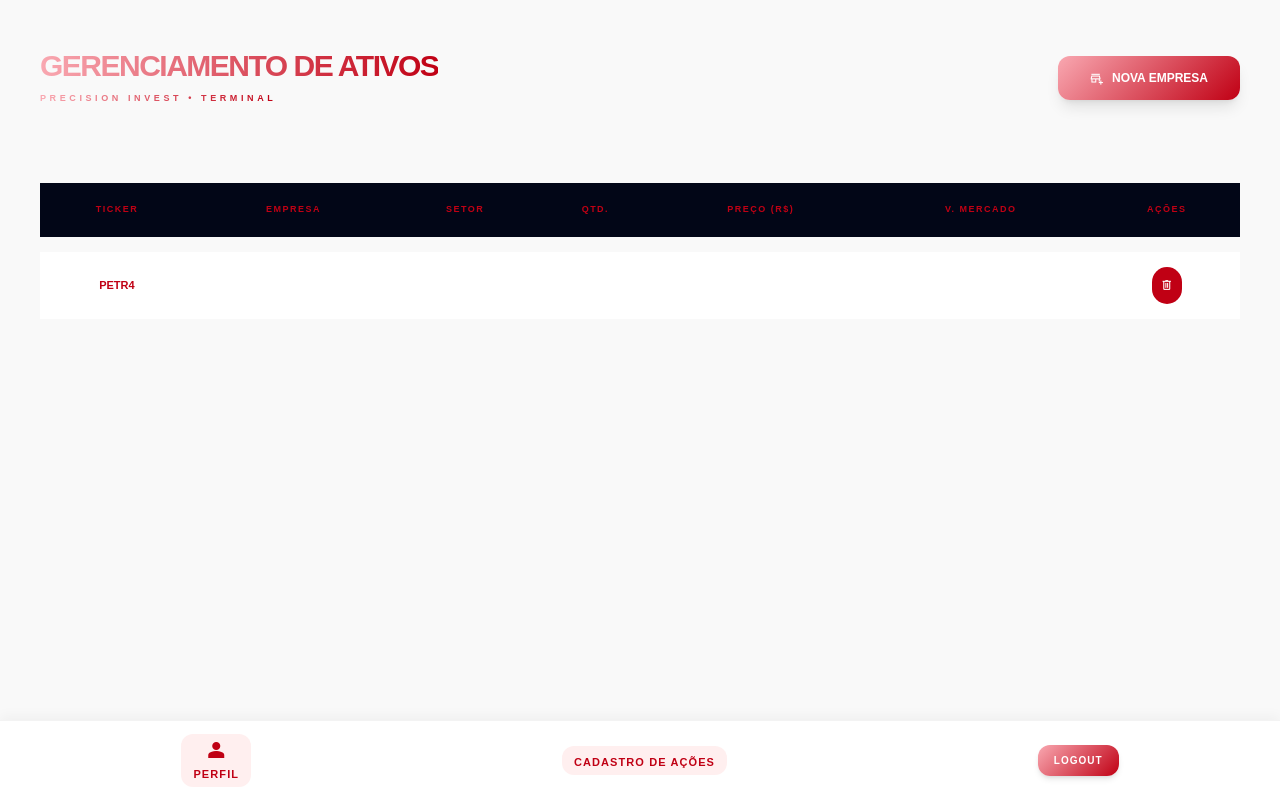
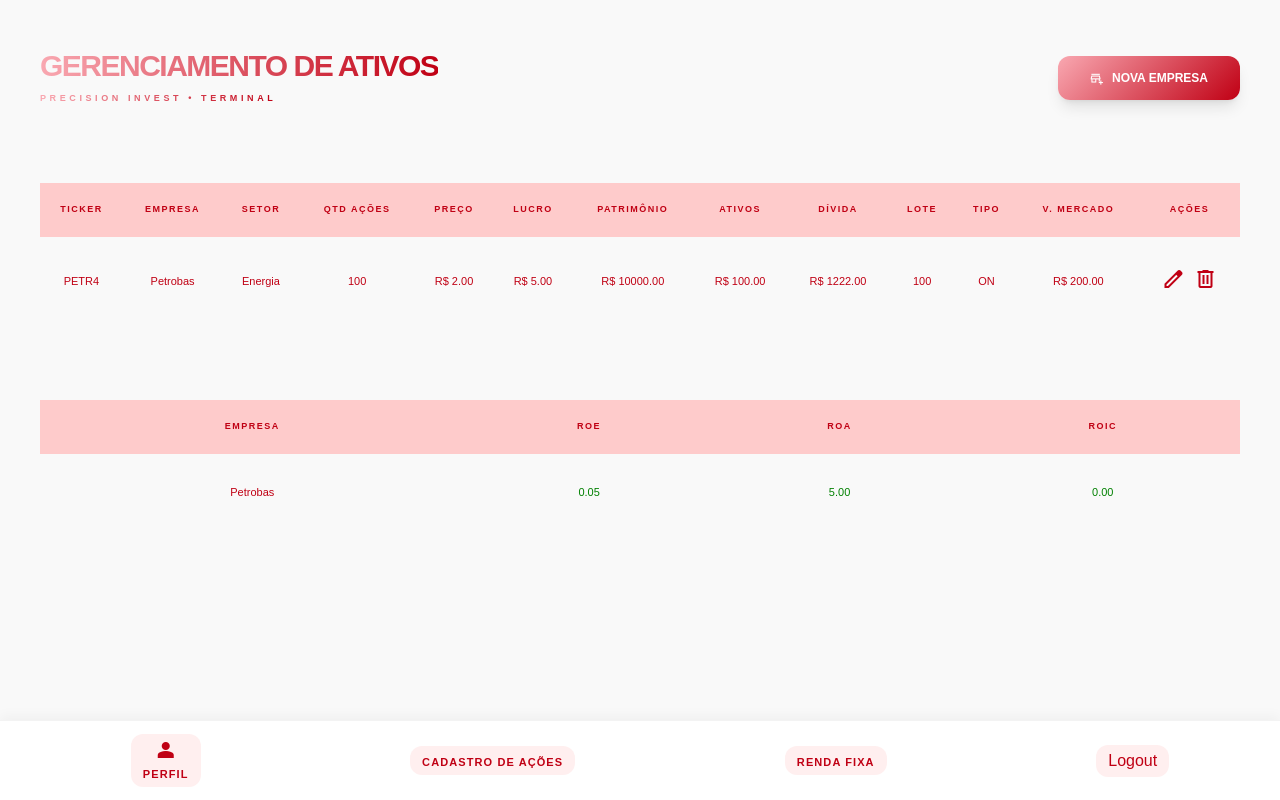
Before and after one commit to thayla528/Registro_acoes, a Flask app: page /cadastro_de_acao in a window 1280 px wide. Run offline with Flask 3, Linux system fonts and the light colour scheme; a user stored in the database is signed in; data comes from the database, SQL or seed files in the repository; both versions use the stored data as it was after the commit; some libraries are stand-ins or nearby versions.

Commit message:
cadastro_acoes

```diff
--- a/app.py
+++ b/app.py
@@ -1,56 +1,11 @@
 from flask import Flask, render_template, session, request, redirect, url_for, flash
-import sqlite3
 import os
+from banco import conectar  # banco.py deve conter conectar() e criar_tabela()
 
 app = Flask(__name__)
 app.secret_key = "chave_secreta"
 
-# ------------------ FUNÇÕES DE BANCO ------------------
-def conectar():
-    conn = sqlite3.connect("banco.db")
-    conn.row_factory = sqlite3.Row  # Para acessar colunas por nome
-    return conn
-
-def criar_tabela():
-    conn = conectar()
-    cursor = conn.cursor()
-
-    # Tabela de Usuários
-    cursor.execute("""
-        CREATE TABLE IF NOT EXISTS usuarios (
-            id INTEGER PRIMARY KEY AUTOINCREMENT,
-            nome TEXT NOT NULL,
-            email TEXT UNIQUE NOT NULL,
-            senha TEXT NOT NULL
-        )
-    """)
-
-    # Tabela de Empresas (corrigida: campos numéricos permitem NULL)
-    cursor.execute("""
-        CREATE TABLE IF NOT EXISTS empresas (
-            id INTEGER PRIMARY KEY AUTOINCREMENT,
-            ticker TEXT NOT NULL,
-            empresa TEXT NOT NULL,
-            setor TEXT NOT NULL,
-            num_acoes INTEGER,
-            preco_acao REAL,
-            lucro_liquido REAL,
-            patrimonio REAL,
-            ativos REAL,
-            divida REAL,
-            lote INTEGER,
-            tipo_acao TEXT NOT NULL
-        )
-    """)
-
-    conn.commit()
-    conn.close()
-
-# Cria tabelas ao iniciar
-criar_tabela()
-
-# ------------------ ROTAS ------------------
-
+# ------------------ LOGIN ------------------
 @app.route("/", methods=["GET", "POST"])
 def login():
     if request.method == "POST":
@@ -67,7 +22,7 @@
         flash("Erro no login", "danger")
     return render_template("login.html")
 
-
+# ------------------ CADASTRO DE USUÁRIO ------------------
 @app.route("/cadastro", methods=["GET", "POST"])
 def cadastro():
     if request.method == "POST":
@@ -81,15 +36,13 @@
             conn.commit()
             flash("Cadastro realizado com sucesso!", "success")
             return redirect(url_for("login"))
-        except sqlite3.IntegrityError:
-            flash("Email já cadastrado!", "danger")
         except Exception as e:
             flash(f"Erro ao cadastrar: {e}", "danger")
         finally:
             conn.close()
     return render_template("cadastro.html")
 
-
+# ------------------ PERFIL ------------------
 @app.route("/perfil")
 def perfil():
     if "usuario" not in session:
@@ -101,12 +54,11 @@
     conn.close()
     return render_template("perfil.html", usuario=session["usuario"], empresas=empresas, os=os)
 
-
+# ------------------ UPLOAD DE FOTO ------------------
 @app.route("/upload_foto", methods=["POST"])
 def upload_foto():
     if "usuario" not in session:
         return redirect(url_for("login"))
-
     if "foto" not in request.files:
         flash("Nenhum arquivo enviado!", "danger")
         return redirect(url_for("perfil"))
@@ -123,7 +75,7 @@
     flash("Foto atualizada com sucesso!", "success")
     return redirect(url_for("perfil"))
 
-
+# ------------------ CADASTRO DE AÇÕES ------------------
 @app.route("/cadastro_de_acao")
 def cadastro_de_acao():
     if "usuario" not in session:
@@ -135,61 +87,140 @@
     conn.close()
     return render_template("cadastro_acao.html", empresas=empresas)
 
+@app.route('/simulador', methods=['GET', 'POST'])
+def simulador():
+    valor = 0
 
+    if request.method == 'POST':
+        valor = float(request.form.get('valor', 0))
+
+    return render_template('simulador.html', valor=valor)
+
+@app.route('/investimentos', methods=['GET', 'POST'])
+def investimentos():
+    conn = conectar()
+    cursor = conn.cursor()
+
+    if request.method == 'POST':
+        tipo = request.form['tipo']
+        valor = float(request.form['valor'])
+        taxa = float(request.form['taxa'])
+        tempo = int(request.form['tempo'])
+
+
+        # cálculo simples (juros simples mensal)
+        lucro = valor * ((taxa/100) / 12) * tempo
+
+        cursor.execute("""
+            INSERT INTO investimentos (usuario, tipo, valor_investido, taxa, tempo, lucro)
+            VALUES (?, ?, ?, ?, ?, ?)
+        """, (session['usuario'], tipo, valor, taxa, tempo, lucro))
+
+        conn.commit()
+
+    cursor.execute("SELECT * FROM investimentos WHERE usuario = ?", (session['usuario'],))
+    dados = cursor.fetchall()
+    conn.close()
+
+    return render_template('investimentos.html', investimentos=dados)
+
+# ------------------ CADASTRAR EMPRESA ------------------
 @app.route("/cadastrar_empresa", methods=["POST"])
 def cadastrar_empresa():
+    if "usuario" not in session:
+        flash("Você precisa estar logado!", "warning")
+        return redirect(url_for("login"))
+
     try:
-        # Captura todos os campos do formulário
-        ticker = request.form.get("ticker").upper()
-        empresa = request.form.get("empresa")
-        setor = request.form.get("setor")
+        # Captura dados do formulário
+        def parse_float(val):
+            if val is None or val == "":
+                return 0.0
+            return float(str(val).replace(",", "."))
+
+        ticker = (request.form.get("ticker") or "").strip().upper()
+        empresa_nome = (request.form.get("empresa") or "").strip()
+        setor = (request.form.get("setor") or "").strip()
         num_acoes = int(request.form.get("num_acoes") or 0)
-        preco_acao = float(request.form.get("preco_acao") or 0)
-        lucro_liquido = float(request.form.get("lucro_liquido") or 0)
-        patrimonio = float(request.form.get("patrimonio") or 0)
-        ativos = float(request.form.get("ativos") or 0)
-        divida = float(request.form.get("divida") or 0)
+        preco_acao = parse_float(request.form.get("preco_acao"))
+        lucro_liquido = parse_float(request.form.get("lucro_liquido"))
+        patrimonio = parse_float(request.form.get("patrimonio"))
+        ativos = parse_float(request.form.get("ativos"))
+        divida = parse_float(request.form.get("divida"))
         lote = int(request.form.get("lote") or 100)
-        tipo_acao = request.form.get("tipo_acao").upper() or "ON"
+        tipo_acao = (request.form.get("tipo_acao") or "ON").strip().upper()
 
-        # Insere no banco
+        if not ticker or not empresa_nome or not setor or num_acoes <= 0 or preco_acao <= 0:
+            flash("Campos obrigatórios inválidos!", "danger")
+            return redirect(url_for("perfil"))
+
         conn = conectar()
         cursor = conn.cursor()
         cursor.execute("""
-            INSERT INTO empresas (ticker, empresa, setor, num_acoes, preco_acao, lucro_liquido, patrimonio, ativos, divida, lote, tipo_acao)
-            VALUES (?, ?, ?, ?, ?, ?, ?, ?, ?, ?, ?)
-        """, (ticker, empresa, setor, num_acoes, preco_acao, lucro_liquido, patrimonio, ativos, divida, lote, tipo_acao))
-
+            INSERT INTO empresas (
+                ticker, empresa, setor, num_acoes, preco_acao,
+                lucro_liquido, patrimonio, ativos, divida, lote, tipo_acao
+            ) VALUES (?, ?, ?, ?, ?, ?, ?, ?, ?, ?, ?)
+        """, (
+            ticker, empresa_nome, setor, num_acoes, preco_acao,
+            lucro_liquido, patrimonio, ativos, divida, lote, tipo_acao
+        ))
         conn.commit()
         conn.close()
-
         flash("Empresa cadastrada com sucesso!", "success")
     except Exception as e:
-        print(f"ERRO NO CONSOLE: {e}")
-        flash(f"Erro ao cadastrar: {e}", "danger")
+        print("ERRO AO CADASTRAR EMPRESA:", e)
+        flash(f"Erro ao cadastrar empresa: {e}", "danger")
 
     return redirect(url_for("perfil"))
 
-
+# ------------------ EDITAR EMPRESA ------------------
 @app.route("/editar_empresa/<int:id>", methods=["GET", "POST"])
 def editar_empresa(id):
     if "usuario" not in session:
         return redirect(url_for("login"))
+
     conn = conectar()
     cursor = conn.cursor()
+
     if request.method == "POST":
-        cursor.execute("UPDATE empresas SET ticker=?, empresa=?, setor=?, preco_acao=?, lucro_liquido=? WHERE id=?",
-                       (request.form.get("ticker"), request.form.get("empresa"), request.form.get("setor"),
-                        float(request.form.get("preco_acao")), float(request.form.get("lucro_liquido")), id))
+        def parse_float(val):
+            if val is None or val == "":
+                return 0.0
+            return float(str(val).replace(",", "."))
+
+        ticker = (request.form.get("ticker") or "").strip().upper()
+        empresa_nome = (request.form.get("empresa") or "").strip()
+        setor = (request.form.get("setor") or "").strip()
+        num_acoes = int(request.form.get("num_acoes") or 0)
+        preco_acao = parse_float(request.form.get("preco_acao"))
+        lucro_liquido = parse_float(request.form.get("lucro_liquido"))
+        patrimonio = parse_float(request.form.get("patrimonio"))
+        ativos = parse_float(request.form.get("ativos"))
+        divida = parse_float(request.form.get("divida"))
+        lote = int(request.form.get("lote") or 100)
+        tipo_acao = (request.form.get("tipo_acao") or "ON").strip().upper()
+
+        cursor.execute("""
+            UPDATE empresas
+            SET ticker=?, empresa=?, setor=?, num_acoes=?, preco_acao=?,
+                lucro_liquido=?, patrimonio=?, ativos=?, divida=?, lote=?, tipo_acao=?
+            WHERE id=?
+        """, (
+            ticker, empresa_nome, setor, num_acoes, preco_acao,
+            lucro_liquido, patrimonio, ativos, divida, lote, tipo_acao, id
+        ))
         conn.commit()
         conn.close()
+        flash("Empresa atualizada com sucesso!", "success")
         return redirect(url_for("perfil"))
+
     cursor.execute("SELECT * FROM empresas WHERE id = ?", (id,))
     empresa = cursor.fetchone()
     conn.close()
     return render_template("editar_acao.html", empresa=empresa)
 
-
+# ------------------ EXCLUIR EMPRESA ------------------
 @app.route("/excluir_empresa/<int:id>")
 def excluir_empresa(id):
     if "usuario" not in session:
@@ -202,13 +233,13 @@
     flash("Empresa excluída com sucesso!", "success")
     return redirect(url_for("perfil"))
 
-
+# ------------------ LOGOUT ------------------
 @app.route("/logout")
 def logout():
     session.clear()
     flash("Logout realizado com sucesso!", "success")
     return redirect(url_for("login"))
 
-
+# ------------------ RODAR ------------------
 if __name__ == "__main__":
     app.run(host='0.0.0.0', port=5000, debug=True)
--- a/templates/base.html
+++ b/templates/base.html
@@ -41,8 +41,12 @@
         <span class="font-inter text-[11px] font-bold uppercase tracking-[0.1em] mt-1">Cadastro de ações</span>
     </a>
 
+     <a class="flex flex-col items-center justify-center text-[#c00014] dark:text-[#ffb4ab] bg-[#fecbcb]/30 rounded-xl px-3 py-1 active:scale-90 transition-all duration-200" href="{{ url_for('simulador') }}">
+        <span class="font-inter text-[11px] font-bold uppercase tracking-[0.1em] mt-1">Renda fixa</span>
+    </a>
+
     <!-- Botão de Sair -->
-    <a href="{{ url_for('logout') }}"
+    <a class="flex flex-col items-center justify-center text-[#c00014] dark:text-[#ffb4ab] bg-[#fecbcb]/30 rounded-xl px-3 py-1 active:scale-90 transition-all duration-200" href="{{ url_for('logout') }}"
            class="bg-gradient-pink-red text-white font-black py-2 px-4 rounded-xl shadow-md uppercase text-[10px] tracking-widest hover:brightness-110 transition-all">
            Logout
     </a>
--- a/templates/cadastro_acao.html
+++ b/templates/cadastro_acao.html
@@ -23,21 +23,22 @@
     width: 100%;
     border-collapse: separate;
     border-spacing: 0 15px;
+    border-radius: 15px;
+    overflow: hidden;
 }
 
-    .table-precision thead tr { background-color: #05070a; }
 .table-precision thead th {
-        padding: 20px 10px;
+    background-color: var(--pink-baby);
     color: var(--precision-red);
     font-size: 9px;
     font-weight: 900;
     text-transform: uppercase;
     letter-spacing: 1.5px;
     text-align: center;
+    padding: 20px 10px;
 }
 
 .table-row-precision {
-        background-color: #ffffff;
     border: 2px solid var(--pink-baby);
 }
 
@@ -57,13 +58,14 @@
 }
 
 .modal-overlay {
-        background-color: rgba(0, 0, 0, 0.4);
+    background-color: rgba(0,0,0,0.4);
     backdrop-filter: blur(4px);
 }
 </style>
 
 <div class="max-w-7xl mx-auto px-4 pb-20">
-    <!-- CABEÇALHO -->
+
+    <!-- HEADER -->
     <div class="flex justify-between items-center mb-10 mt-6">
         <div>
             <h1 class="text-3xl font-black uppercase tracking-tighter">
@@ -75,13 +77,13 @@
         </div>
 
         <button onclick="document.getElementById('modalCadastro').classList.remove('hidden')"
-                class="bg-gradient-pink-red text-white font-black py-3 px-8 rounded-xl shadow-lg active:scale-95 transition-all flex items-center gap-2 text-xs">
+                class="bg-gradient-pink-red text-white font-black py-3 px-8 rounded-xl shadow-lg flex items-center gap-2 text-xs">
             <span class="material-symbols-outlined text-sm">add_business</span>
             NOVA EMPRESA
         </button>
     </div>
 
-    <!-- TABELA DE ATIVOS -->
+    <!-- TABELA -->
     <div class="overflow-x-auto">
         <table class="table-precision">
             <thead>
@@ -89,122 +91,155 @@
                     <th>Ticker</th>
                     <th>Empresa</th>
                     <th>Setor</th>
-                    <th>Qtd.</th>
-                    <th>Preço (R$)</th>
+                    <th>Qtd Ações</th>
+                    <th>Preço</th>
+                    <th>Lucro</th>
+                    <th>Patrimônio</th>
+                    <th>Ativos</th>
+                    <th>Dívida</th>
+                    <th>Lote</th>
+                    <th>Tipo</th>
                     <th>V. Mercado</th>
                     <th>AÇÕES</th>
                 </tr>
             </thead>
+
             <tbody>
                 {% if empresas %}
                     {% for empresa in empresas %}
                     <tr class="table-row-precision">
-                        <td class="font-black text-[--precision-red]">{{ empresa.ticker }}</td>
-                        <td class="font-bold uppercase">{{ empresa.empresa }}</td>
-                        <td>{{ empresa.setor }}</td>
-                        <td>{{ empresa.num_acoes }}</td>
-                        <td>R$ {{ "{:,.2f}".format(empresa.preco_acao) }}</td>
-                        <!-- Cálculo automático do valor de mercado -->
-                        <td class="font-black">R$ {{ "{:,.2f}".format(empresa.num_acoes * empresa.preco_acao) }}</td>
+
+                        <td style="color: var(--precision-red)">{{ empresa.ticker }}</td>
+                        <td style="color: var(--precision-red)">{{ empresa.empresa }}</td>
+                        <td style="color: var(--precision-red)">{{ empresa.setor }}</td>
+                        <td style="color: var(--precision-red)">{{ empresa.num_acoes or 0 }}</td>
+
+                        <td style="color: var(--precision-red)">
+                            R$ {{ "%.2f"|format(empresa.preco_acao or 0) }}
+                        </td>
+
+                        <td style="color: var(--precision-red)">
+                            R$ {{ "%.2f"|format(empresa.lucro_liquido or 0) }}
+                        </td>
+
+                        <td style="color: var(--precision-red)">
+                            R$ {{ "%.2f"|format(empresa.patrimonio or 0) }}
+                        </td>
+
+                        <td style="color: var(--precision-red)">
+                            R$ {{ "%.2f"|format(empresa.ativos or 0) }}
+                        </td>
+
+                        <td style="color: var(--precision-red)">
+                            R$ {{ "%.2f"|format(empresa.divida or 0) }}
+                        </td>
+
+                        <td style="color: var(--precision-red)">{{ empresa.lote or 0 }}</td>
+                        <td style="color: var(--precision-red)">{{ empresa.tipo_acao }}</td>
+
+                        <td style="color: var(--precision-red)">
+                            R$ {{ "%.2f"|format((empresa.num_acoes or 0) * (empresa.preco_acao or 0)) }}
+                        </td>
+
                         <td class="flex justify-center gap-2">
-                            <a href="{{ url_for('excluir_empresa', id=empresa.id) }}"
-                               onclick="return confirm('Excluir ativo?')"
-                               class="bg-[--precision-red] text-white p-2 rounded-full text-xs">
-                                <span class="material-symbols-outlined text-sm">delete</span>
+                            <a href="{{ url_for('editar_empresa', id=empresa.id) }}" style="color: var(--precision-red)">
+                                <span class="material-symbols-outlined">edit</span>
+                            </a>
+                            <a href="{{ url_for('excluir_empresa', id=empresa.id) }}" style="color: var(--precision-red)">
+                                <span class="material-symbols-outlined">delete</span>
                             </a>
                         </td>
+
                     </tr>
                     {% endfor %}
                 {% else %}
-                    <tr><td colspan="7" class="text-center py-10 text-gray-400">Nenhum ativo no terminal.</td></tr>
+                    <tr>
+                        <td colspan="13" class="text-center py-10 text-gray-400">
+                            Nenhum ativo no terminal.
+                        </td>
+                    </tr>
                 {% endif %}
             </tbody>
         </table>
     </div>
+
+    <!-- ✅ INDICADORES (ADICIONADO SEM MUDAR NADA) -->
+    <div class="overflow-x-auto mt-10">
+        <table class="table-precision">
+            <thead>
+                <tr>
+                    <th>Empresa</th>
+                    <th>ROE</th>
+                    <th>ROA</th>
+                    <th>ROIC</th>
+                </tr>
+            </thead>
+
+            <tbody>
+                {% for empresa in empresas %}
+
+                {% set lucro = empresa.lucro_liquido or 0 %}
+                {% set patrimonio = empresa.patrimonio or 0 %}
+                {% set ativos = empresa.ativos or 0 %}
+                {% set divida = empresa.divida or 0 %}
+                {% set capital = ativos - divida %}
+
+                {% set roe = (lucro / patrimonio * 100) if patrimonio != 0 else 0 %}
+                {% set roa = (lucro / ativos * 100) if ativos != 0 else 0 %}
+                {% set roic = (lucro / capital * 100) if capital > 0 else 0 %}
+
+                <tr class="table-row-precision">
+                    <td style="color: var(--precision-red)">{{ empresa.empresa }}</td>
+                    <td style="color: green">{{ "%.2f"|format(roe) }}</td>
+                    <td style="color: green">{{ "%.2f"|format(roa) }}</td>
+                    <td style="color: green">{{ "%.2f"|format(roic) }}</td>
+                </tr>
+
+                {% endfor %}
+            </tbody>
+        </table>
     </div>
 
-<!-- MODAL DE CADASTRO -->
+</div>
+
+<!-- MODAL -->
 <div id="modalCadastro" class="hidden fixed inset-0 z-[100] flex items-center justify-center modal-overlay">
+
     <div class="bg-white w-[350px] rounded-[2.5rem] border-[4px] border-[--pink-baby] relative overflow-y-auto max-h-[90vh]">
 
         <button onclick="document.getElementById('modalCadastro').classList.add('hidden')"
-                class="absolute top-4 right-4 text-[--precision-red] font-black">
-            <span class="material-symbols-outlined">close</span>
-        </button>
+                class="absolute top-4 right-4 font-black">✕</button>
 
-        <div class="p-6 text-center border-b border-[--pink-baby]">
+        <div class="p-6 text-center border-b">
             <h3 class="font-black uppercase text-gradient-pink-red">Novo Registro</h3>
         </div>
 
         <form action="{{ url_for('cadastrar_empresa') }}" method="POST" class="p-6 space-y-3">
-            <div>
-                <label class="text-[9px] font-black text-gradient-pink-red uppercase ml-1">Ticker</label>
-                <input name="ticker" placeholder="Ex: PETR4" class="w-full input-precision outline-none uppercase" required>
-            </div>
 
-            <div>
-                <label class="text-[9px] font-black text-gradient-pink-red uppercase ml-1">Empresa</label>
-                <input name="empresa" placeholder="Ex: Petrobras" class="w-full input-precision outline-none" required>
-            </div>
+            <input name="ticker" placeholder="Ticker" class="input-precision" required>
+            <input name="empresa" placeholder="Empresa" class="input-precision" required>
+            <input name="setor" placeholder="Setor" class="input-precision" required>
 
-            <div class="grid grid-cols-2 gap-2">
-                <div>
-                    <label class="text-[9px] font-black text-gradient-pink-red uppercase ml-1">Setor</label>
-                    <input name="setor" class="w-full input-precision outline-none" required>
-                </div>
-                <div>
-                    <label class="text-[9px] font-black text-gradient-pink-red uppercase ml-1">Tipo</label>
-                    <input name="tipo_acao" placeholder="ON" class="w-full input-precision outline-none" required>
-                </div>
-            </div>
+            <input type="number" name="num_acoes" placeholder="Qtd Ações" class="input-precision" required>
+            <input type="number" step="0.01" name="preco_acao" placeholder="Preço" class="input-precision" required>
 
-            <div class="grid grid-cols-2 gap-2">
-                <div>
-                    <label class="text-[9px] font-black text-gradient-pink-red uppercase ml-1">Qtd Ações</label>
-                    <input type="number" name="num_acoes" class="w-full input-precision outline-none" required>
-                </div>
-                <div>
-                    <label class="text-[9px] font-black text-gradient-pink-red uppercase ml-1">Preço (R$)</label>
-                    <input type="number" step="0.01" name="preco_acao" class="w-full input-precision outline-none" required>
-                </div>
-            </div>
+            <input type="number" step="0.01" name="lucro_liquido" placeholder="Lucro" class="input-precision">
+            <input type="number" step="0.01" name="patrimonio" placeholder="Patrimônio" class="input-precision">
+            <input type="number" step="0.01" name="ativos" placeholder="Ativos" class="input-precision">
+            <input type="number" step="0.01" name="divida" placeholder="Dívida" class="input-precision">
 
-            <div class="grid grid-cols-2 gap-2">
-                <div>
-                    <label class="text-[9px] font-black text-gradient-pink-red uppercase ml-1">Lucro Liq.</label>
-                    <input type="number" step="0.01" name="lucro_liquido" class="w-full input-precision outline-none">
-                </div>
-                <div>
-                    <label class="text-[9px] font-black text-gradient-pink-red uppercase ml-1">Patrimônio</label>
-                    <input type="number" step="0.01" name="patrimonio" class="w-full input-precision outline-none">
-                </div>
-            </div>
+            <input type="number" name="lote" value="100" class="input-precision" required>
+            <input name="tipo_acao" placeholder="Tipo" class="input-precision" required>
 
-            <div class="grid grid-cols-2 gap-2">
-                <div>
-                    <label class="text-[9px] font-black text-gradient-pink-red uppercase ml-1">Dívida</label>
-                    <input type="number" step="0.01" name="divida" class="w-full input-precision outline-none">
-                </div>
-                <div>
-                    <label class="text-[9px] font-black text-gradient-pink-red uppercase ml-1">Lote</label>
-                    <input type="number" name="lote" value="100" class="w-full input-precision outline-none" required>
-                </div>
-            </div>
+            <button type="submit" class="bg-gradient-pink-red text-white w-full py-3 rounded-2xl font-black">
+                SALVAR
+            </button>
 
-            <div>
-                <label class="text-[9px] font-black text-gradient-pink-red uppercase ml-1">Ativos</label>
-                <input type="number" step="0.01" name="ativos" class="w-full input-precision outline-none">
-            </div>
-
-            <button type="submit" class="bg-gradient-pink-red text-white w-full py-3 rounded-2xl font-black uppercase tracking-widest shadow-lg active:scale-95 transition-all mt-4">
-                SALVAR NO TERMINAL
-            </button>
         </form>
     </div>
 </div>
 
 <script>
-    // Fecha o modal ao clicar fora da caixa branca
 window.onclick = function(event) {
     const modal = document.getElementById('modalCadastro');
     if (event.target == modal) modal.classList.add('hidden');
```
Also changed, not shown: banco.py (+47 -15 lines), templates/perfil.html (+39 -31 lines), ver_banco.py (+12 -5 lines), ver_usuarios.py (+11 -6 lines), banco.db. Lines whose indentation alone changed are shown as unchanged.
